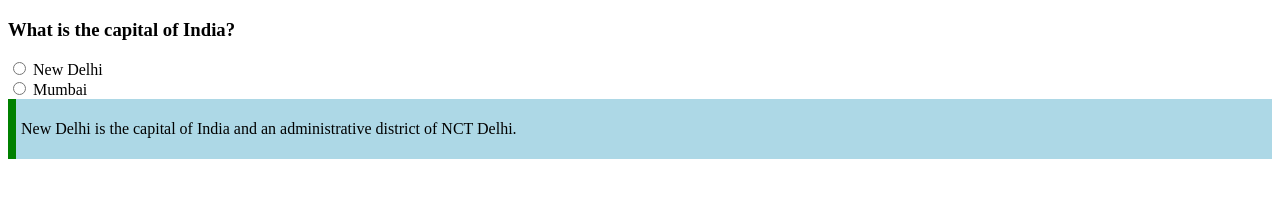
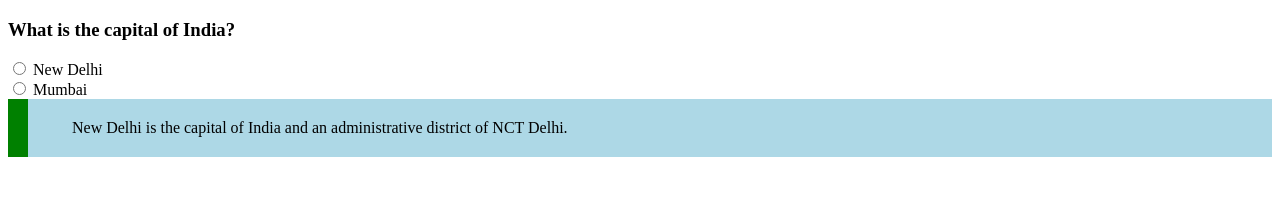
Before and after one commit to acciojob/trivia-kiransais03, a website: page main.html in a window 1280 px wide. Drawn offline with Linux system fonts and the light colour scheme.

Commit message:
created a submission

```diff
--- a/main.html
+++ b/main.html
@@ -19,8 +19,12 @@
 		<label for="mumbai">Mumbai</label>
 	</div>
 	<div class="block">
-		<p>New Delhi is the capital of India and an administrative district of NCT Delhi.</p>
-	</div>
+	<blockquote cite="https://en.wikipedia.org/wiki/New_Delhi">
+		New Delhi is the
+		capital of India and an administrative
+		district of NCT Delhi.
+	</blockquote>
+		</div>
 
 </body>
 
--- a/styles.css
+++ b/styles.css
@@ -2,8 +2,7 @@
 /* Your CSS Code here. */
 
 .block {
-	padding:5px;
+	padding:4px;
 	background-color:lightblue;
-	border-left:8px solid green;
-
+	border-left:20px solid green;
 }
```
